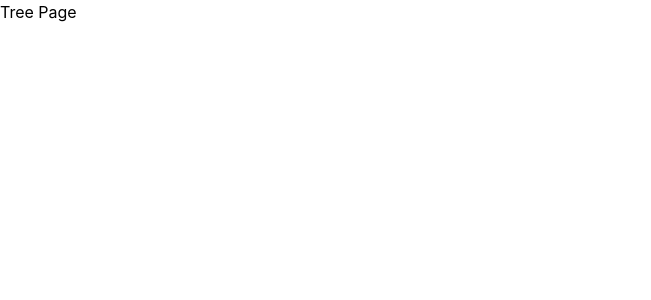
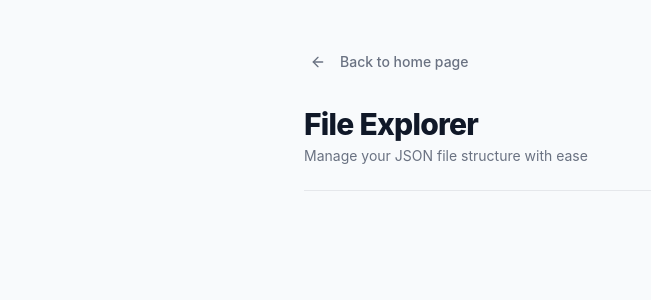
Before and after one commit to pawgog/file_tree_explorer, a React (Vite) app: page /tree in a window 1280 px wide. Shown: the top 300 px of the page, without its empty margins (0-651 px from the left). Built offline with nearby package versions, Linux system fonts and the light colour scheme.

Commit message:
Set up tree page

```diff
--- a/src/pages/TreePage.tsx
+++ b/src/pages/TreePage.tsx
@@ -1,7 +1,33 @@
+import { Link } from "react-router";
+import { ArrowLeft } from "lucide-react";
+
 export default function TreePage() {
   return (
-    <>
-      <h1>Tree Page</h1>
-    </>
+    <div className="min-h-screen bg-slate-50 py-12 px-4">
+      <div className="max-w-2xl mx-auto">
+        <div className="mb-6">
+          <Link
+            to="/"
+            className="inline-flex items-center gap-2 text-sm font-medium text-gray-500 hover:text-green-600 transition-colors group"
+          >
+            <div className="p-1.5 rounded-full group-hover:bg-green-50 transition-colors">
+              <ArrowLeft
+                size={16}
+                className="group-hover:-translate-x-0.5 transition-transform"
+              />
+            </div>
+            Back to home page
+          </Link>
+        </div>
+        <div className="mb-8 border-b border-gray-200 pb-6">
+          <h2 className="text-3xl font-extrabold text-gray-900 tracking-tight">
+            File Explorer
+          </h2>
+          <p className="text-sm text-gray-500 mt-1">
+            Manage your JSON file structure with ease
+          </p>
+        </div>
+      </div>
+    </div>
   );
 }
```
